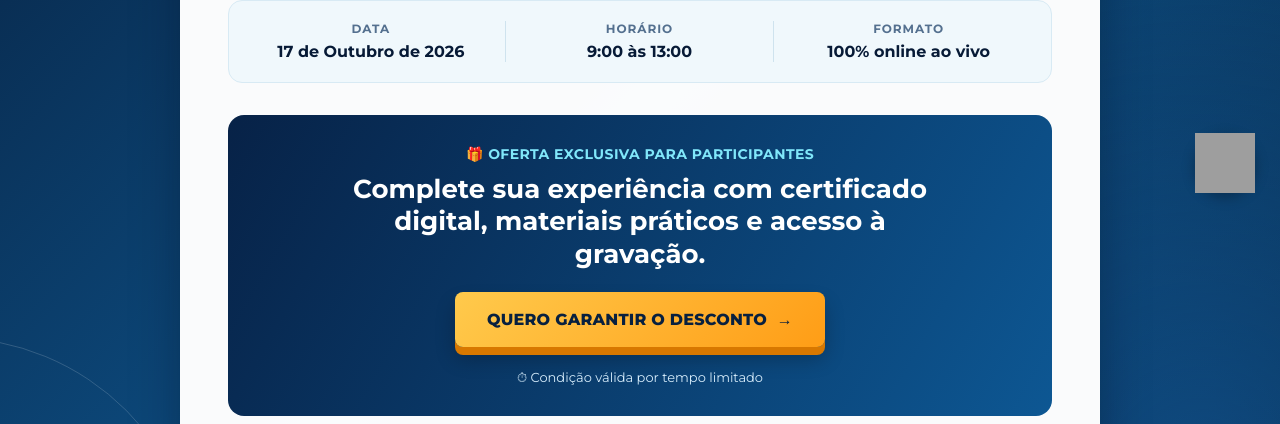
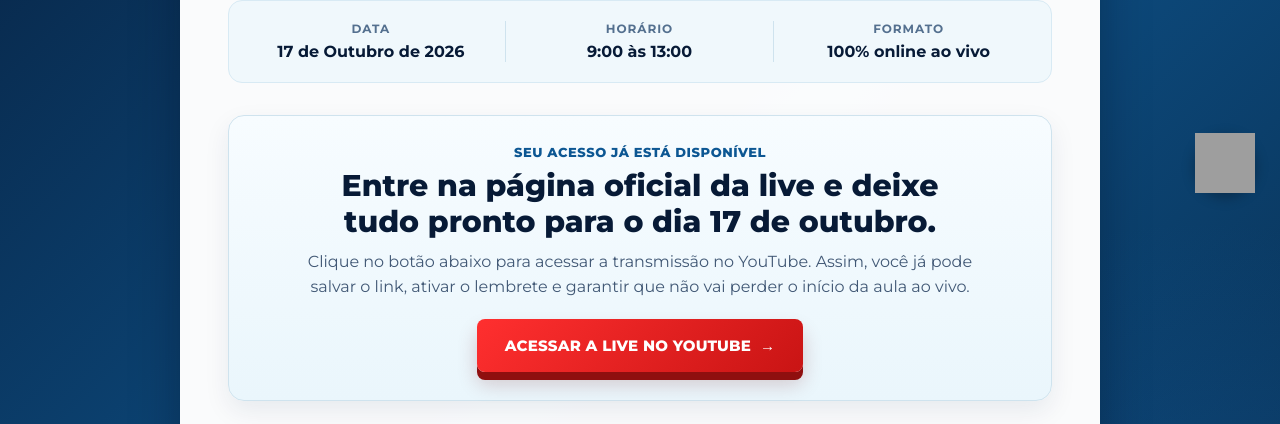
Before and after one commit to guiamorim1436/live-sap-landing-page, a website: page obrigado.html in a window 1280 px wide. Shown: the part 582-1006 px from the top of the page. Drawn offline with Linux system fonts and the light colour scheme; grey boxes are pictures that could not be loaded.

Commit message:
feat: atualiza pagina de obrigado com secao de acesso a Live no YouTube

```diff
--- a/obrigado.html
+++ b/obrigado.html
@@ -181,6 +181,68 @@
       font-weight: 700;
     }
 
+    /* Bloco de acesso à Live no YouTube */
+    .sap-live-access {
+      width: 100%;
+      margin: 0 0 24px;
+      padding: 28px 24px;
+      border: 1px solid #cfe3ee;
+      border-radius: 16px;
+      background: linear-gradient(180deg, #f7fcff, #eaf6fc);
+      box-shadow: 0 10px 26px rgba(7, 34, 71, .08);
+    }
+
+    .sap-live-access-kicker {
+      margin: 0 0 8px;
+      color: #0d5793;
+      font-size: 13px;
+      font-weight: 800;
+      letter-spacing: .55px;
+      text-transform: uppercase;
+    }
+
+    .sap-live-access-title {
+      margin: 0 auto 10px;
+      max-width: 680px;
+      color: #071a36;
+      font-size: clamp(22px, 3vw, 30px);
+      line-height: 1.2;
+      font-weight: 800;
+    }
+
+    .sap-live-access-text {
+      max-width: 680px;
+      margin: 0 auto 20px;
+      color: #415875;
+      font-size: 16px;
+      line-height: 1.55;
+    }
+
+    .sap-live-access-btn {
+      display: inline-block;
+      padding: 17px 28px;
+      color: #fff !important;
+      background: linear-gradient(135deg, #ff2f2f, #c91414);
+      border-radius: 8px;
+      box-shadow: 0 8px 0 #8f0f0f, 0 12px 20px rgba(111, 10, 10, .20);
+      font-size: 15px;
+      font-weight: 800;
+      letter-spacing: .2px;
+      text-decoration: none !important;
+      text-transform: uppercase;
+      transition: transform .18s ease, box-shadow .18s ease;
+    }
+
+    .sap-live-access-btn:hover {
+      transform: translateY(-2px);
+      box-shadow: 0 10px 0 #8f0f0f, 0 15px 23px rgba(111, 10, 10, .24);
+    }
+
+    .sap-live-access-btn:active {
+      transform: translateY(2px);
+      box-shadow: 0 4px 0 #8f0f0f;
+    }
+
     /* Box da Oferta Exclusiva */
     .sap-confirm-offer {
       width: 100%;
@@ -293,6 +355,16 @@
         padding: 0 8px;
       }
 
+      .sap-live-access {
+        padding: 22px 16px;
+      }
+
+      .sap-live-access-btn {
+        width: 100%;
+        padding: 16px 18px;
+        font-size: 14px;
+      }
+
       .sap-confirm-offer {
         padding: 24px 16px;
       }
@@ -345,6 +417,23 @@
           </div>
         </div>
 
+        <!-- Acesso direto à Live no YouTube -->
+        <section class="sap-live-access" aria-label="Acesso à live no YouTube">
+          <p class="sap-live-access-kicker">Seu acesso já está disponível</p>
+
+          <h2 class="sap-live-access-title">
+            Entre na página oficial da live e deixe tudo pronto para o dia 17 de outubro.
+          </h2>
+
+          <p class="sap-live-access-text">
+            Clique no botão abaixo para acessar a transmissão no YouTube. Assim, você já pode salvar o link, ativar o lembrete e garantir que não vai perder o início da aula ao vivo.
+          </p>
+
+          <a class="sap-live-access-btn" href="https://youtube.com/live/liwNSmhq9dg" target="_blank" rel="noopener noreferrer">
+            ACESSAR A LIVE NO YOUTUBE&nbsp; →
+          </a>
+        </section>
+
         <!-- Box de Oferta / Upsell Kiwify -->
         <section class="sap-confirm-offer">
           <p class="sap-confirm-gift">🎁 Oferta exclusiva para participantes</p>
```
